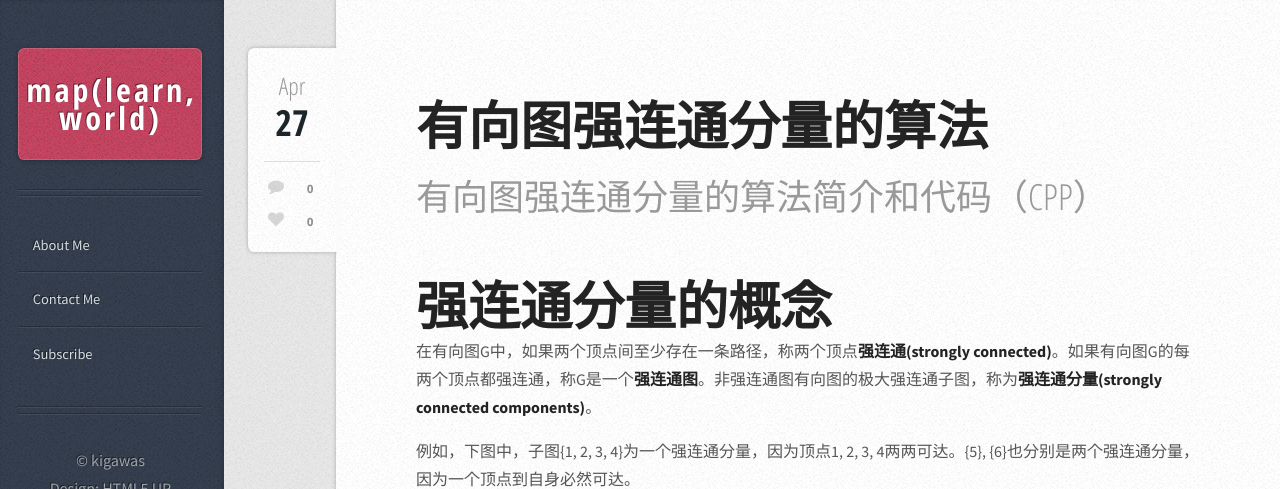
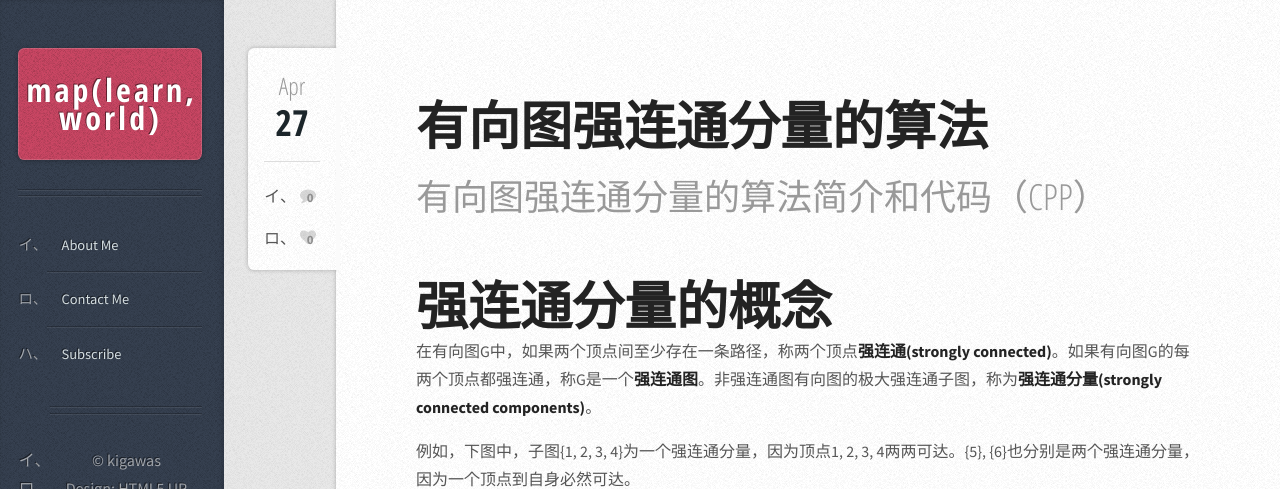
Before and after one commit to kigawas/kigawas.github.io, a Jekyll site: the page built from _posts/2014-04-27-scc-algorithm.md, in a window 1280 px wide. Shown: the top 489 px of the page. Built offline with Jekyll 4.4.1, drawn with Linux system fonts in a browser that asks for light colours; comment, search, counter and statistics services are not loaded; grey boxes are pictures that could not be loaded.

Commit message:
Modify ol and ul css style

```diff
--- a/assets/css/main.scss
+++ b/assets/css/main.scss
@@ -29,3 +29,14 @@ pre {
 		overflow-x: auto;
 	}
 }
+
+ol, ul{
+  padding-left: 2em;
+}
+
+ol{
+  list-style-type: decimal;
+}
+ul{
+  list-style: katakana-iroha;
+}
```
